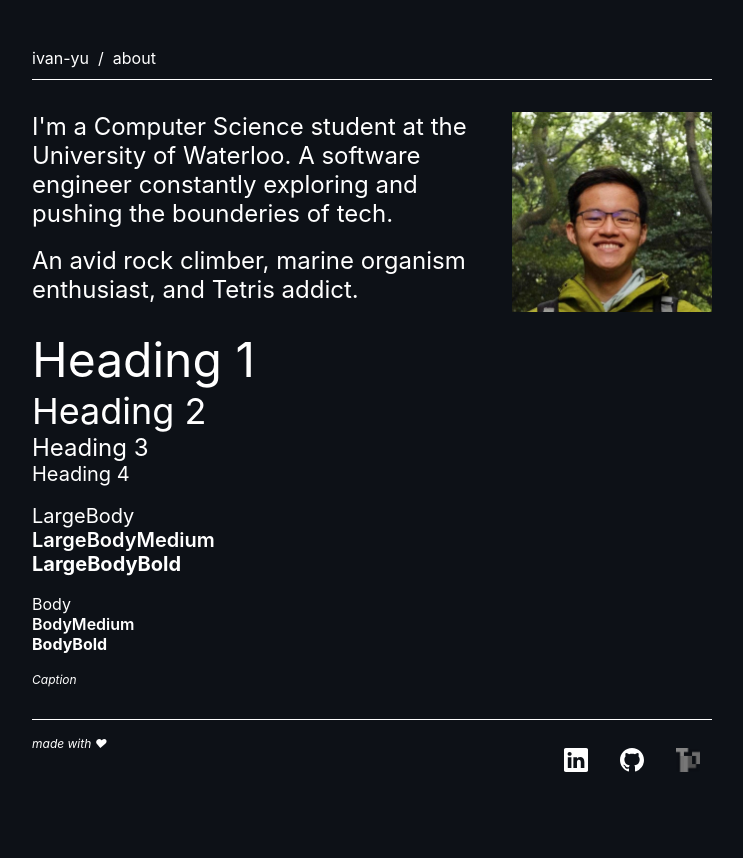
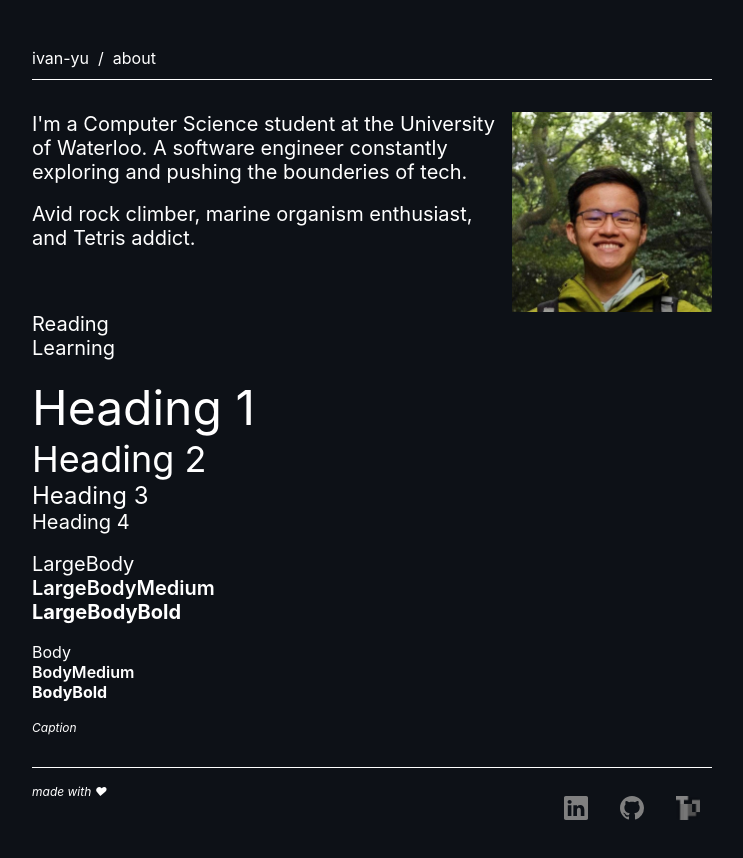
Before and after one commit to IvanYu327/ivanyu.ca, a React (Create React App) app: page /about in a window 1280 px wide. Shown: the top 858 px of the page, without its empty margins (258-1001 px from the left). Before the commit the page ends 819 px from the top, so only its background shows below. Built offline with nearby package versions, Linux system fonts and the light colour scheme.

Commit message:
minor changes

```diff
--- a/src/components/Footer.tsx
+++ b/src/components/Footer.tsx
@@ -63,12 +63,12 @@ const SocialButton = styled.a`
 
 const BsLinkedinIcon = styled(BsLinkedin)`
   font-size: 24px;
-  color: white;
+  color: gray;
 `;
 
 const BsGithubIcon = styled(BsGithub)`
   font-size: 24px;
-  color: white;
+  color: gray;
 `;
 
 const TetrioLogo = styled.img`
--- a/src/views/About.tsx
+++ b/src/views/About.tsx
@@ -21,18 +21,20 @@ const About: React.FC = () => {
     <div>
       <HeroContainer>
         <HeroText>
-          <Heading3>
+          <Heading4>
             I&apos;m a Computer Science student at the University of Waterloo. A
             software engineer constantly exploring and pushing the bounderies of
             tech.
-          </Heading3>
+          </Heading4>
           <br />
-          <Heading3>
-            An avid rock climber, marine organism enthusiast, and Tetris addict.
-          </Heading3>
+          <Heading4>
+            Avid rock climber, marine organism enthusiast, and Tetris addict.
+          </Heading4>
         </HeroText>
         <Image src={Ivan} />
       </HeroContainer>
+      <Heading4>Reading</Heading4>
+      <Heading4>Learning</Heading4>
       <br />
       <Heading1>Heading 1</Heading1>
       <Heading2>Heading 2</Heading2>
--- a/src/views/Writing.tsx
+++ b/src/views/Writing.tsx
@@ -25,7 +25,7 @@ const ENTRIES = [
     lastUpdated: "10-07-2023"
   },
   {
-    title: "Typography",
+    title: "Biomedical Engineering to CS",
     created: "10-07-2023",
     lastUpdated: "10-07-2023"
   }
```
